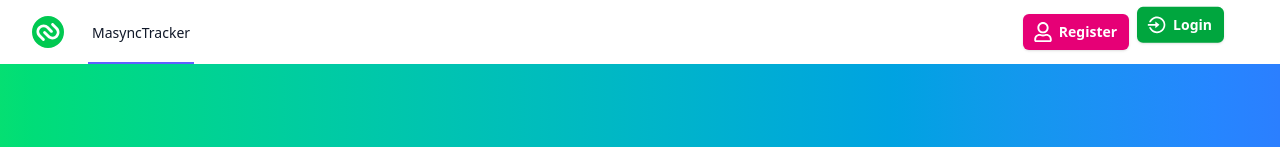
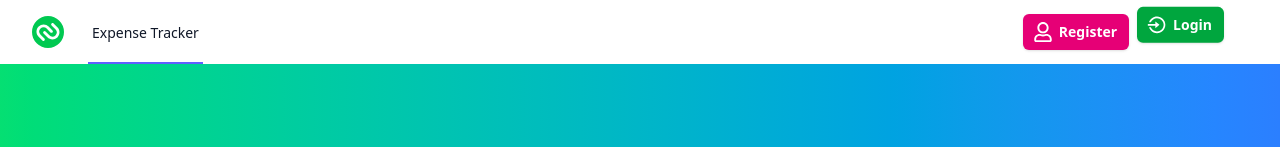
Before and after one commit to Selenophiles4879/expense-tracker, a React app in the folder frontend/: page / in a window 1280 px wide. Shown: the top 147 px of the page. Built offline with nearby package versions, Linux system fonts and the light colour scheme; the HTML template or start-up script is replaced by a standard one.

Commit message:
Initial commit

```diff
--- a/frontend/src/components/NavBar/PrivateNavBar.jsx
+++ b/frontend/src/components/NavBar/PrivateNavBar.jsx
@@ -58,7 +58,7 @@ const logoutHandler = () => {
                     to="/"
                     className="inline-flex items-center border-b-2 border-indigo-500 px-1 pt-1 text-sm font-medium text-gray-900"
                   >
-                    MasyncTracker
+                    Expense Tracker
                   </Link>
                 </div>
                 <div className="hidden md:ml-6 md:flex md:space-x-8">
@@ -166,7 +166,7 @@ const logoutHandler = () => {
                   as="button"
                   className="block border-l-4 border-transparent py-2 pl-3 pr-4 text-base font-medium text-gray-500 hover:border-gray-300 hover:bg-gray-50 hover:text-gray-700 sm:pl-5 sm:pr-6"
                 >
-                  MasyncTracker
+                  Expense Tracker
                 </Disclosure.Button>
               </Link>
               <Link to="/add-transaction">
--- a/frontend/src/components/NavBar/PublicNavBar.jsx
+++ b/frontend/src/components/NavBar/PublicNavBar.jsx
@@ -37,7 +37,7 @@ export default function PublicNavbar() {
                     to="/"
                     className="inline-flex items-center border-b-2 border-indigo-500 px-1 pt-1 text-sm font-medium text-gray-900"
                   >
-                    MasyncTracker
+                    Expense Tracker
                   </Link>
                 </div>
               </div>
@@ -80,7 +80,7 @@ export default function PublicNavbar() {
                   as="button"
                   className="block border-l-4 border-transparent py-2 pl-3 pr-4 text-base font-medium text-gray-500 hover:border-gray-300 hover:bg-gray-50 hover:text-gray-700 sm:pl-5 sm:pr-6"
                 >
-                  MasyncTracker
+                  Expense Tracker
                 </Disclosure.Button>
               </Link>
 
```
